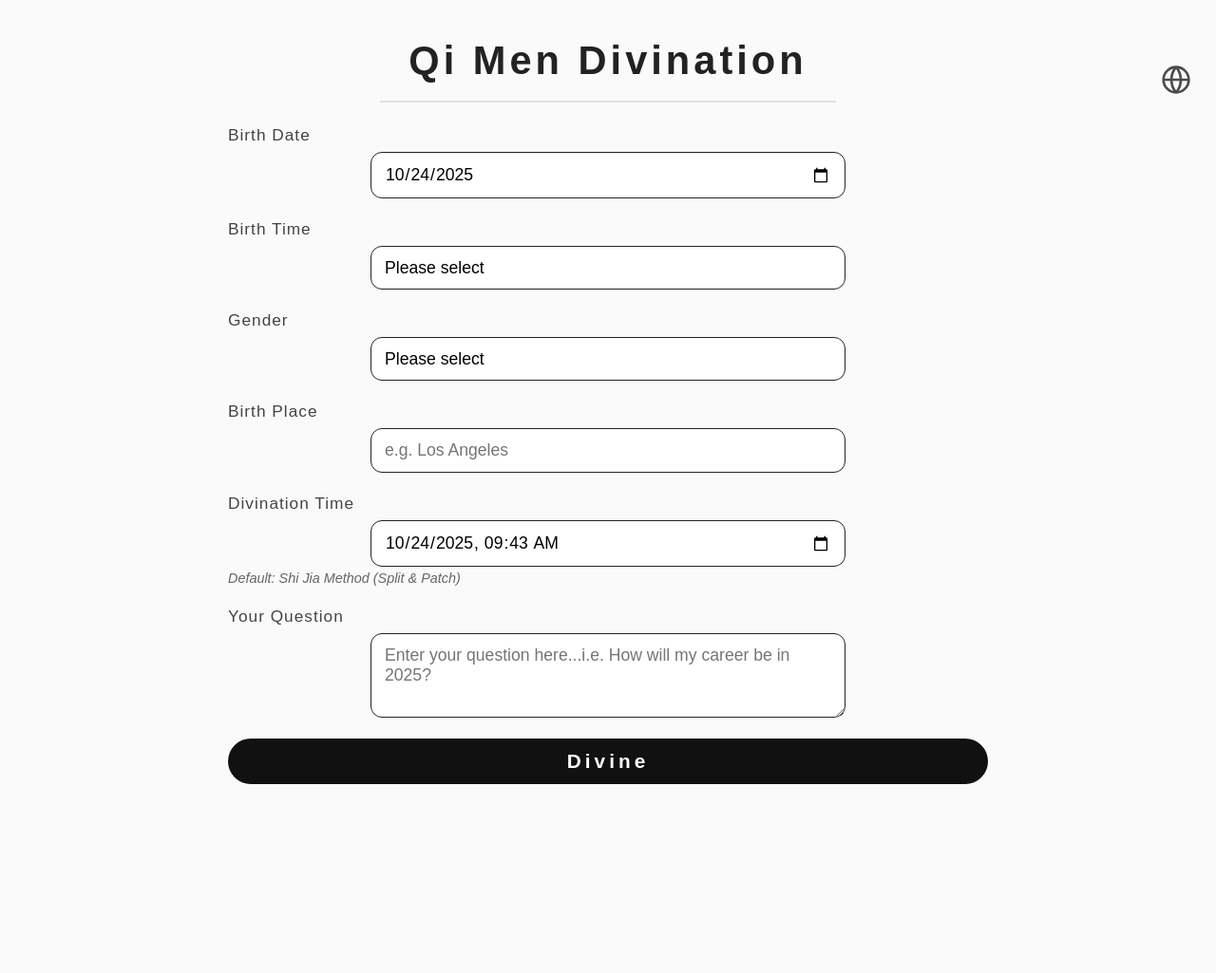
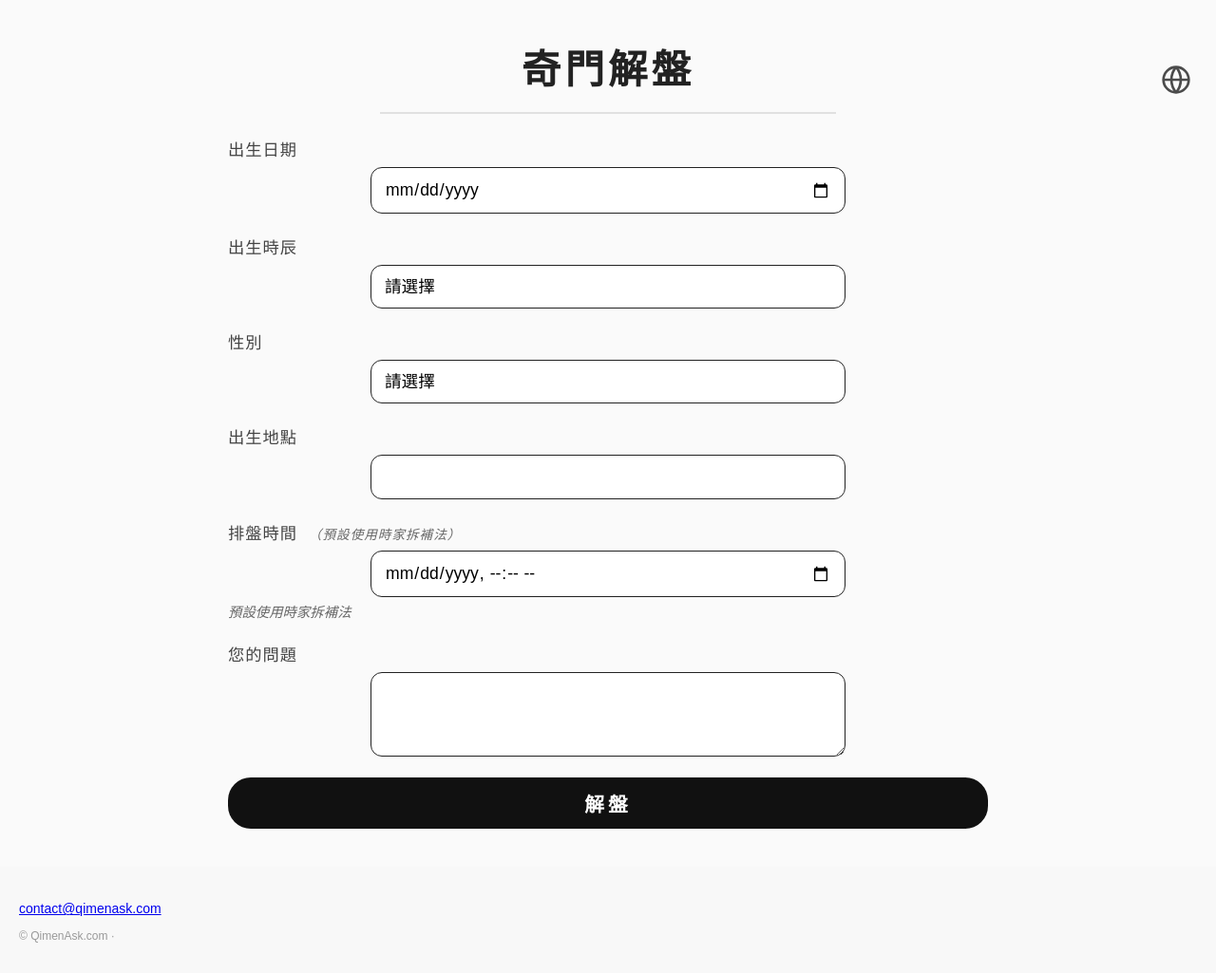
Before and after one commit to devolilong/qimenaskios, a Flask app: page / in a window 1280 px wide. Shown: the whole page at 95% size. Before the commit the page ends 826 px from the top, so only its background shows below. Run offline with Flask 2, Linux system fonts and the light colour scheme.

Commit message:
Update footer content and translations in index.html

```diff
--- a/templates/index.html
+++ b/templates/index.html
@@ -549,6 +549,14 @@
                 'progress_title': '奇門解盤進行中',
                 'ask_again': '再問一個問題（自動換時辰）', // 繁體
                 'disclaimer_text': '⚠️ AI解讀奇門遁甲僅供娛樂參考,請勿過度解讀。\n解盤過程需約1分鐘，請耐心等待...'
+                'footer_about_title': '關於 QimenAsk',
+                'footer_about_p1': 'QimenAsk 是一個以中國傳統哲學為靈感的文化性網站，提供以學習與自我反思的方式探索《易經》與奇門遁甲等古老體系。',
+                'footer_about_p2': '我們將奇門遁甲理解為一套關於時間、空間與自然元素互動的分析框架，協助使用者做出更審慎的思考與判斷。',
+                'footer_privacy_title': '隱私政策',
+                'footer_privacy_p1': '本網站使用 Google AdSense 展示廣告，可能使用 cookies 進行統計與個人化；我們不收集功能所需之外的個人資訊。來自歐盟/英國的使用者將看到符合法規的同意訊息。',
+                'footer_contact_title': '聯絡方式',
+                'footer_contact_email_label': '電子郵件：help@qimenask.com',
+                'footer_disclaimer': '本網站內容僅用於文化與學習目的，不構成命理、醫療、法律與投資建議。'
             },
             'en': {
                 'page_title': 'Qi Men Divination',
@@ -592,6 +600,14 @@
                 'progress_title': 'Qi Men Divination in Progress',
                 'ask_again': 'Ask another question (auto next hour)', // English
                 'disclaimer_text': '⚠️ AI-based Qi Men Dun Jia interpretation is for entertainment only.\nPlease do not take it too seriously. The process takes about 1 minute. Please wait patiently...'
+                'footer_about_title': 'About QimenAsk',
+                'footer_about_p1': 'QimenAsk is a cultural web project inspired by traditional Chinese philosophy, offering an educational and self-reflective way to explore the I Ching and Qimen Dunjia.',
+                'footer_about_p2': 'We present Qimen Dunjia as a framework that studies interactions of time, space, and natural elements to support thoughtful understanding and decision-making.',
+                'footer_privacy_title': 'Privacy Policy',
+                'footer_privacy_p1': 'This site uses Google AdSense and may use cookies for analytics and personalization. We do not collect personally identifiable information beyond what is necessary for functionality. Users in the EU/UK will see a compliant consent message.',
+                'footer_contact_title': 'Contact',
+                'footer_contact_email_label': 'Email: help@qimenask.com',
+                'footer_disclaimer': 'For cultural and educational purposes only; not professional advice in fortune-telling, medical, legal, or financial domains.'
             },
             'zh-CN': {
                 'page_title': '奇门解盘',
@@ -635,6 +651,15 @@
                 'progress_title': '奇门解盘进行中',
                 'ask_again': '再问一个问题（自动换时辰）', // 简体
                 'disclaimer_text': '⚠️ AI解盘仅供娱乐参考,请勿过度解读。\n解盘过程需约1分钟,请耐心等待...'
+                'footer_about_title': '关于 QimenAsk',
+                'footer_about_p1': 'QimenAsk 是一个以中国传统哲学为灵感的文化性网站，提供以学习与自我反思的方式探索《易经》和奇门遁甲等古老体系。',
+                'footer_about_p2': '我们将奇门遁甲理解为一套研究时间、空间与自然元素互动的分析框架，帮助用户进行理性思考与判断。',
+                'footer_privacy_title': '隐私政策',
+                'footer_privacy_p1': '本网站使用 Google AdSense 展示广告，可能使用 cookies 进行统计与个性化；我们不收集功能所需之外的个人信息。来自欧盟/英国的用户将看到符合法规的同意提示。',
+                'footer_contact_title': '联系方式',
+                'footer_contact_email_label': '邮箱：help@qimenask.com',
+                'footer_disclaimer': '本站内容仅用于文化与学习目的，不构成命理、医疗、法律与投资建议。'
+
             }
         };
 
@@ -944,5 +969,25 @@
         }
         });
     </script>
+      <!-- ✅ Footer（多语言，随浏览器和右上角语言选项联动） -->
+  <footer style="background:#f8f8f8; padding:20px; margin-top:40px; font-size:14px; color:#555;">
+    <h3 data-i18n="footer_about_title"></h3>
+    <p data-i18n="footer_about_p1"></p>
+    <p data-i18n="footer_about_p2"></p>
+
+    <h3 data-i18n="footer_privacy_title"></h3>
+    <p data-i18n="footer_privacy_p1"></p>
+
+    <h3 data-i18n="footer_contact_title"></h3>
+    <p>
+      <span data-i18n="footer_contact_email_label"></span>
+      <a href="mailto:contact@qimenask.com">contact@qimenask.com</a>
+    </p>
+
+    <p style="font-size:12px;color:#999;margin-top:10px;">
+      <span>© <span id="yearNow"></span> QimenAsk.com · </span>
+      <span data-i18n="footer_disclaimer"></span>
+    </p>
+  </footer>
 </body>
 </html>
```
